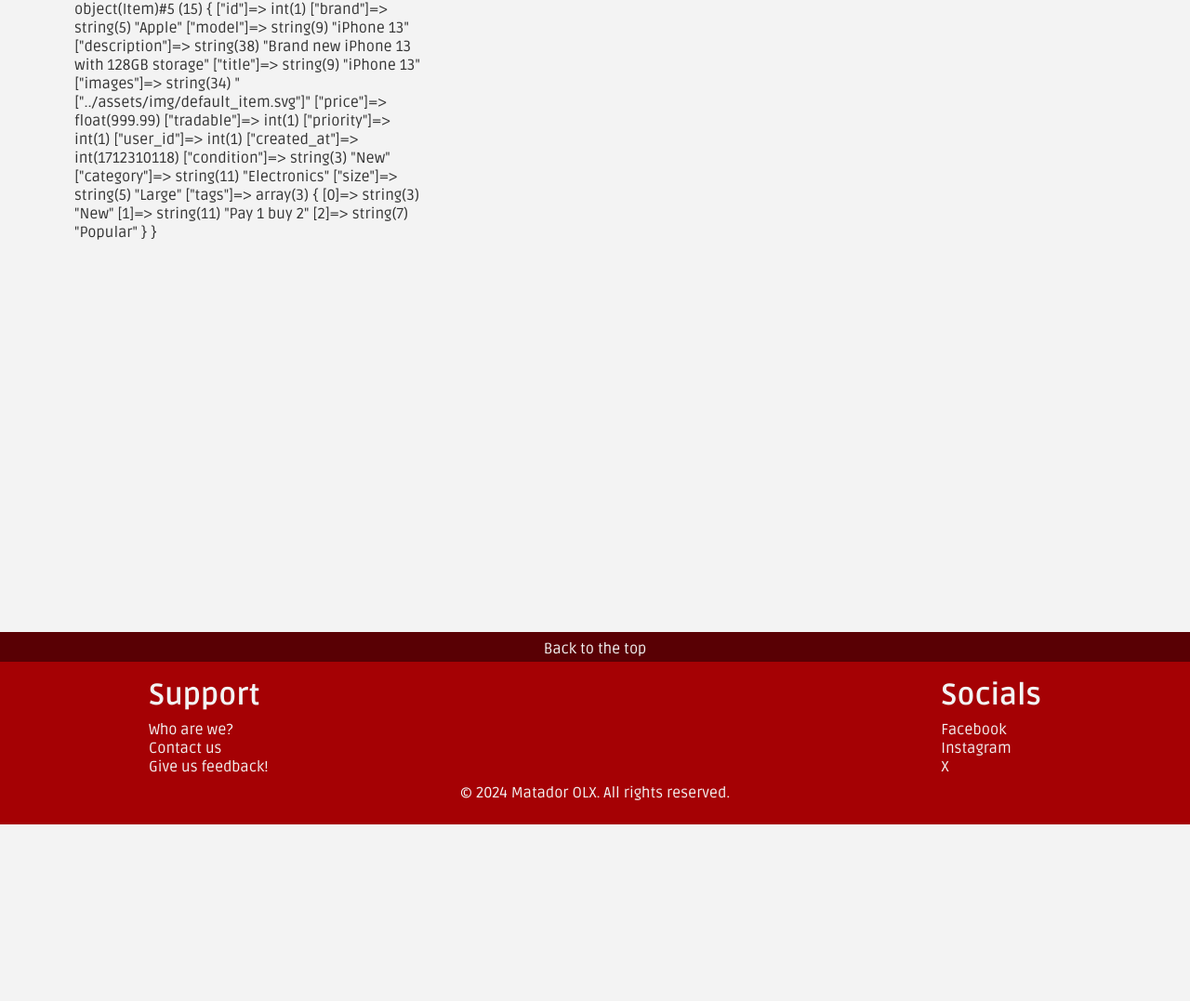
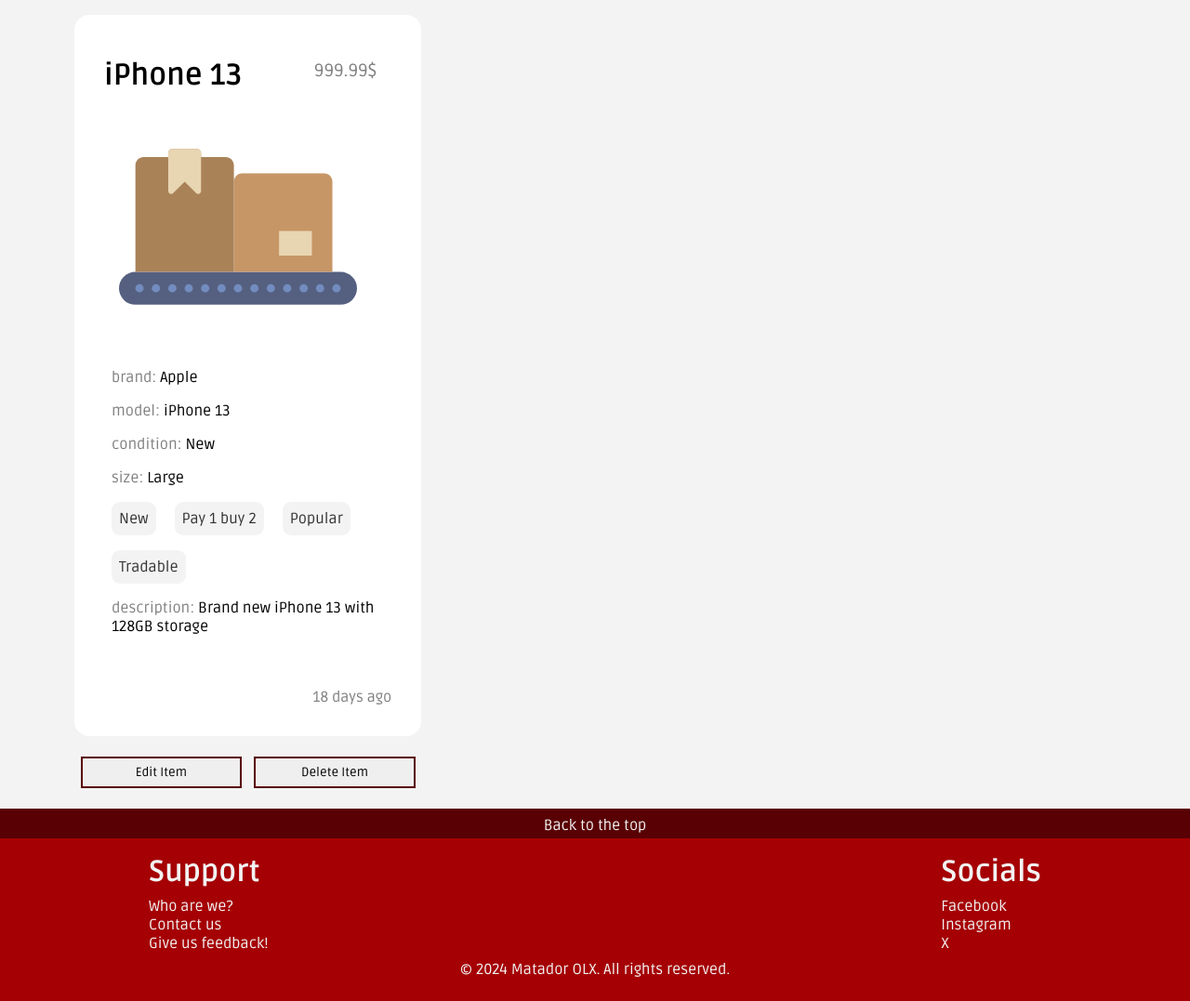
Before and after one commit to Mansur-Mustafin/LTW-Pre-Loved, a PHP site: page /pages/item.php?item_id=1 in a window 1280 px wide. Shown: the part 148-1225 px from the top of the page at 93% size. Before the commit the page ends 1035 px from the top, so only its background shows below. Run offline with PHP 8.4, Linux system fonts and the light colour scheme; the visitor is signed in with stand-in values (Sample User, id 1); data comes from the database, SQL or seed files in the repository; both versions use the stored data as it was after the commit.

Commit message:
added simple item page

```diff
--- a/css/form.css
+++ b/css/form.css
@@ -38,6 +38,16 @@ button{
     &:hover{
         background-color: var(--matador-dark-red);
         color: var(--matador-grey);
+    }
+}
+
+.buttons{
+    margin: 1em 0;
+    display: flex;
+    button {
+        flex: 1;
+        margin: .5em;
+        padding: .5em;
     }
 }
 
--- /dev/null
+++ b/css/item.css
@@ -0,0 +1,114 @@
+.item, .item-main{
+    border-radius: 1em;
+    background-color: white;
+    display: grid;
+    margin: 1em;
+    transition: all .3s;
+    img{
+        margin: 1em;
+    }
+    h3{
+        color: black;
+    }
+    div.price p{
+        display: inline;
+        margin: 1em 0 0;
+        font-size: larger;
+        text-align: end;
+    }
+}
+
+.item {
+    grid-template-columns: 1fr 4fr auto;
+    grid-template-rows: auto 1fr auto;
+    img {
+        height: 11em;
+        grid-row-end: 3 span;
+
+    }
+    h3{
+        font-size: x-large;
+        margin-left: 1em;
+        margin-top: 1em;
+    }
+    .price {
+        grid-row: 1;
+        grid-column: 3;
+    }
+    & > div{
+        margin: 1em;
+        p{
+            margin: .5em;
+        }
+    }
+    form{
+        display: flex;
+        flex-direction: column;
+        justify-content: space-evenly;
+        button{
+            padding: 0;
+            align-self: end;
+            margin-right: 1.5em;
+            img{
+                margin: .5em;
+                width: 1.5em;
+                height: 1.5em;
+            }
+        }
+    }
+    p{
+        grid-column: 2;
+    }
+}
+
+.item:hover{
+    transform: scale(1.01); /* Slightly increase the size */
+    box-shadow: 0 4px 8px rgba(0, 0, 0, 0.2); /* Add shadow for depth */
+    h3{
+        color: var(--matador-yellow);
+    }
+}
+
+.item-main{
+    padding: 2em;
+    margin: 1em 0 0;
+    grid-template-columns: 1fr auto;
+    h3{
+        font-size: xx-large;
+        margin-top: .4em;
+    }
+    .price{
+        margin: 1em 1em 0 0 ;
+    }
+    img{
+        grid-column-end: 2 span;
+    }
+    label{
+        grid-column-end: 2 span;
+        color: rgba(0, 0, 0, 0.5);
+        margin: .5em;
+        p{
+            display: inline;
+            color: black;
+        }
+    }
+    ul{
+        grid-column-end: 2 span;
+    }
+    p{
+        grid-column-end: 2 span;
+        margin-top: 3em;
+        color: rgba(0, 0, 0, 0.5);
+        text-align: end;
+    }
+}
+
+ul.tags{
+    li{
+        margin: .5em;
+        background-color: var(--matador-grey);
+        border-radius: 9px;
+        padding: .5em;
+        display: inline-block;
+    }
+}
--- a/css/layout.css
+++ b/css/layout.css
@@ -35,80 +35,7 @@ section#items{
     }
 }
 
-.item {
-    border-radius: 1em;
-    background-color: white;
-    display: grid;
-    grid-template-columns: 1fr 4fr auto;
-    grid-template-rows: auto 1fr auto;
-    margin: 1em;
-    transition: all .3s;
-    img {
-        height: 11em;
-        grid-row-end: 3 span;
-        margin: 1em;
-    }
-    h3 {
-        font-size: x-large;
-        margin-left: 1em;
-        margin-top: 1em;
-        color: black;
-    }
-    .price {
-        margin-top: 1em;
-        grid-row: 1;
-        grid-column: 3;
-        margin-right: 0;
-        font-size: larger;
-        text-align: end;
-    }
-    .coin {
-        margin-top: 1em;
-        margin-right: 1em;
-        grid-row: 1;
-        grid-column: 4;
-        margin-left: 0;
-        font-size: larger;
-    }
-    & > div{
-        margin: 1em;
-        li{
-            margin: .5em;
-            background-color: var(--matador-grey);
-            border-radius: 9px;
-            padding: .5em;
-            display: inline-block;
-        }
-        p{
-            margin: .5em;
-        }
-    }
-    form{
-        display: flex;
-        flex-direction: column;
-        justify-content: space-evenly;
-        button{
-            padding: 0;
-            align-self: end;
-            img{
-                margin: .5em;
-                width: 1.5em;
-                height: 1.5em;
-            }
-        }
-    }
-    p{
-        grid-column: 2;
-    }
-}
 
-.item:hover{
-    transform: scale(1.01); /* Slightly increase the size */
-    box-shadow: 0 4px 8px rgba(0, 0, 0, 0.2); /* Add shadow for depth */
-    h3{
-        color: var(--matador-yellow);
-    }
-}
 
 /* Footer */
 footer{
--- a/css/profile.css
+++ b/css/profile.css
@@ -23,16 +23,6 @@ aside#profile-info {
         font-size: x-large;
         font-weight: bold;
     }
-
-    .buttons{
-        margin: 1em 0;
-        display: flex;
-        button {
-            flex: 1;
-            margin: .5em;
-            padding: .5em;
-        }
-    }
 }
 
 /* TODO se calhar da para fazer melhor? */
--- a/pages/item.php
+++ b/pages/item.php
@@ -15,8 +15,22 @@ $db = getDatabaseConnection();
 $item_id = intval($_GET['item_id']);
 $item = getItem($db, $item_id);
 
+
+$in_cart = false;
+$in_wishlist = false;
+
+if($session->isLoggedIn() && $session->getId() != $item->user_id){
+    $items_in_cart = itemsInCart($db, $session->getId());
+    $items_in_wishlist = itemsInWishlist($db, $session->getId());
+
+    $in_cart = in_array($item->id, $items_in_cart);
+    $in_wishlist = in_array($item->id, $items_in_wishlist);
+}
+
+
+
 drawHeader($session, $item->title);
-var_dump($item);
+drawItemMain($item, $session, $in_cart, $in_wishlist);
 
 drawFooter();
 
--- a/templates/common.tpl.php
+++ b/templates/common.tpl.php
@@ -16,6 +16,7 @@ require_once(__DIR__ . '/../utils/session.php');
         <link href="../css/form.css" rel="stylesheet">
         <link href="../css/profile.css" rel="stylesheet">
         <link href="../css/header.css" rel="stylesheet">
+        <link href="../css/item.css" rel="stylesheet">
         <title>Matador OLX | <?=$title?></title>
         <link rel="icon" type="image/x-icon" href="../assets/img/favicon.png">
     </head>
--- a/templates/item.tpl.php
+++ b/templates/item.tpl.php
@@ -31,7 +31,7 @@ require_once(__DIR__ . '/../core/item.class.php')
             <h3><?=htmlspecialchars($item->title)?></h3>
         </a>
         <div>
-            <ul>
+            <ul class='tags'>
                 <?php foreach ($item->tags as $tag) { ?>
                     <li><?=htmlspecialchars($tag)?></li>
                 <?php } ?>
@@ -47,7 +47,7 @@ require_once(__DIR__ . '/../core/item.class.php')
                    (strlen($item->description) > 100 ? '...' : '') ?></p>
             <p><?=$item->getTimePassed()?></p>
         </div>
-        <p class="price"><?=htmlspecialchars(number_format($item->price, 2))?></p><p class="coin">$</p>
+        <div class="price"><p><?=htmlspecialchars(number_format($item->price, 2))?></p><p>$</p></div>
         <?php draw_buttons_item($item, $session, $title, $in_cart, $in_wish_list); ?>
     </article>
 <?php } ?>
@@ -75,3 +75,75 @@ function draw_buttons_item(Item $item, Session $session, string $title, bool $in
         </form>
     <?php }
 } ?>
+
+
+<?php function drawItemMain(Item $item, Session $session, bool $in_cart, bool $in_wish_list) {
+    $main_image = $item->getImagesArray()[0];
+
+    ?>
+    <aside>
+    <article class="item-main">
+
+        <h3><?=htmlspecialchars($item->title)?></h3>
+        <div class="price"><p><?=htmlspecialchars(number_format($item->price, 2))?></p><p>$</p></div>
+
+        <img src=<?=htmlspecialchars($main_image)?> alt="Item Image">
+
+        <label>brand:
+            <p><?= htmlspecialchars($item->brand) ?></p>
+        </label>
+        <label>model:
+            <p><?= htmlspecialchars($item->model) ?></p>
+        </label>
+        <label>condition:
+            <p><?= htmlspecialchars($item->condition) ?></p>
+        </label>
+        <label>size:
+            <p><?= htmlspecialchars($item->size) ?></p>
+        </label>
+
+        <ul class='tags'>
+            <?php foreach ($item->tags as $tag) { ?>
+                <li><?=htmlspecialchars($tag)?></li>
+            <?php } ?>
+            <?php if ($item->tradable) { ?>
+                <li>Tradable</li>
+            <?php } else { ?>
+                <li>Not tradable</li>
+            <?php } ?>
+        </ul>
+
+        <label>description:
+            <p><?= htmlspecialchars($item->description) ?></p>
+        </label>
+
+        <p><?=$item->getTimePassed()?></p>
+
+
+    </article>
+
+    <!-- TODO -->
+    <form action="../actions/action_item_status.php" id="editing-item" method="post">
+        <?php if ($session->isLoggedIn()){ ?>
+            <input type="hidden" name='user-id' value='<?= $session->getId() ?>'>
+            <input type="hidden" name='item-id' value='<?= $item->id ?>'>
+        <?php } ?>
+
+        <div class='buttons'>
+            <?php if ($session->isLoggedIn() && $session->getId() == $item->user_id){ ?>
+                <button type='button' name="edit" value="item">Edit Item</button>
+                <button type='submit' name="action" value="delete-main">Delete Item</button>
+            <?php } else if($session->isLoggedIn()) { ?>
+
+                <button type='submit' name='action' value='cart-<?=$in_cart ? 'delete' : 'add'?>'>
+                    <?=$in_cart ? 'Remove ShoppingCart' : 'Add ShoppingCart'?>
+                </button>
+                <button type='submit' name='action' value='wishlist-<?=$in_wish_list ? 'delete' : 'add'?>'>
+                    <?=$in_wish_list ? 'Remove WishList' : 'Add WishList'?>
+                </button>
+
+            <?php } ?>
+        </div>
+    </form>
+    </aside>
+<?php } ?>
```
Also changed, not shown: actions/action_item_status.php (+7 -0 lines), data/database.db.
